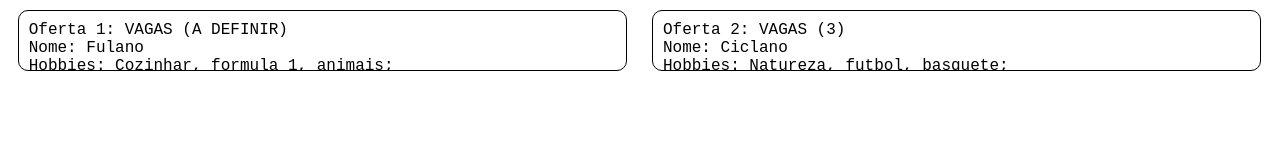
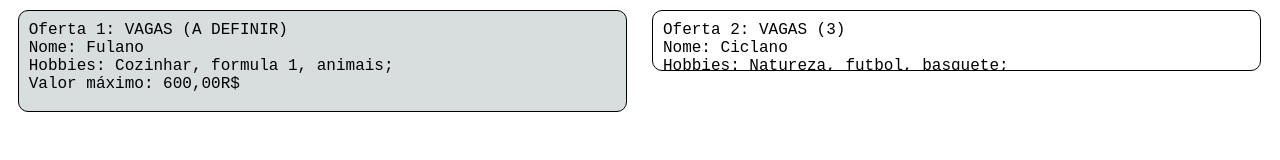
Before and after one commit to AnaPenna/devWeb_Trab1, a plain HTML site: page Ofertas_existentes/indexOFE.html in a window 1280 px wide. In both pictures the pointer is over the element 322 px from the left and 40 px from the top of the page. Drawn offline with Linux system fonts and the light colour scheme.

Commit message:
reajuste 4

```diff
--- a/Ofertas_existentes/estiloOFE.css
+++ b/Ofertas_existentes/estiloOFE.css
@@ -41,6 +41,10 @@
     text-align: center;
     overflow: hidden;
 }
+  .column:hover {
+    height: 90px;
+    background-color: rgba(137, 156, 156, 0.329);
+}
 .inside{
     text-align: left;
     padding: 5px;
```
